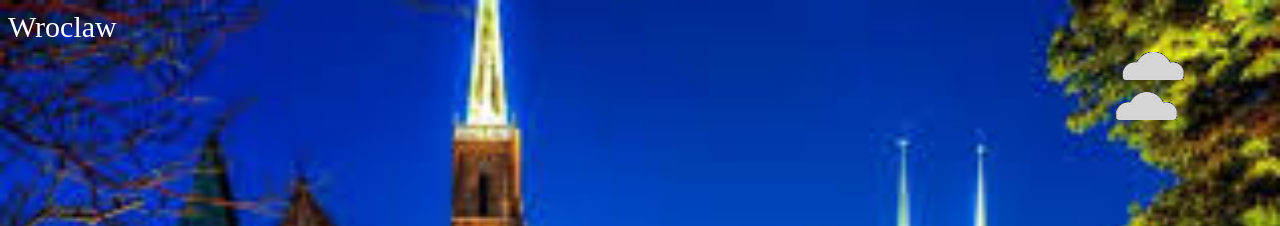
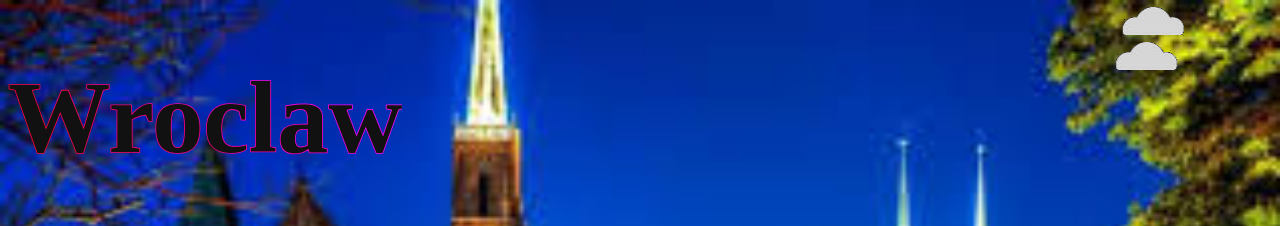
Before and after one commit to UriyUser/Mark-seven-months, a plain HTML site: page index.html in a window 1280 px wide. Shown: the top 226 px of the page. Drawn offline with Linux system fonts and the light colour scheme.

Commit message:
third commit

```diff
--- a/index.html
+++ b/index.html
@@ -16,7 +16,7 @@
     <div class="ground"></div>
     <div class="cloud cloud1"></div>
     <div class="cloud cloud2"></div>
-    <p>Wroclaw</p>
+    <h1>Wroclaw</h1>
 
     <marquee behavior="" direction="left">Mark is out for a run.</marquee>
 
--- a/style.css
+++ b/style.css
@@ -74,7 +74,7 @@ img {
     height: 99px;
     background: url(img/cloud.png) no-repeat;
     position: absolute;
-    top: 50px;
+    top: 5px;
     left: 0;
     animation: clouds 48s linear infinite;
     transform: translateX(650%);
@@ -85,7 +85,7 @@ img {
     }
 }
 .cloud2 {
-    top: 90px;
+    top: 40px;
     animation: clouds 46s linear infinite;
 }
 marquee {
@@ -97,9 +97,23 @@ marquee {
     bottom: 105px;
     left: 0;
 }
-p {
+h1 {
     position: absolute;
-    color: #fff;
-    font-size: 30px;
-    top: -20px;
+    color: #111;
+    font-size: 8vw;
+    top: -10px;
+    background: linear-gradient(45deg, #f00, #f0f, #ff0, #00f, #0ff, #0f0);
+    background-clip: text;
+    -webkit-background-clip: text;
+    -webkit-text-stroke: .1rem transparent;
+    background-size: 500%;
+    animation: text 5s linear infinite;
 }
+@keyframes text {
+    0% {
+        background-position: left;
+    }
+    100% {
+        background-position: right;
+    }
+}
```
